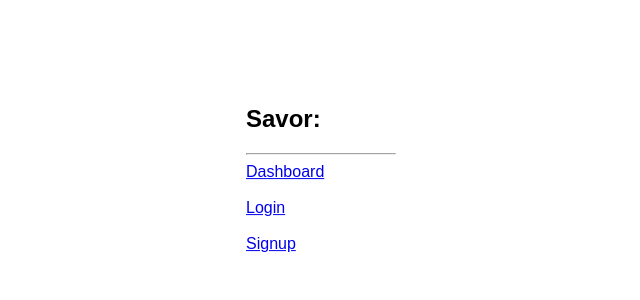
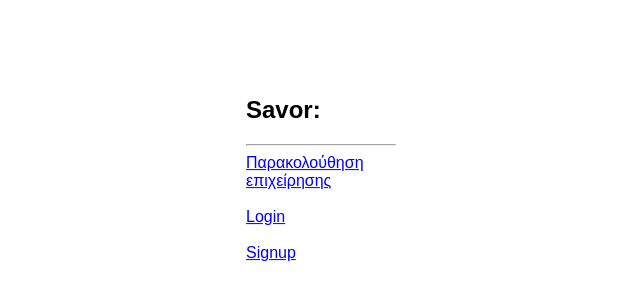
Before and after one commit to AthBar/Savor-app-dev, a React (Vite) app: page / in a window 1280 px wide. Shown: the part 222-522 px from the top of the page, without its empty margins (319-959 px from the left). Built offline with nearby package versions, Linux system fonts and the light colour scheme; no server answers.

Commit message:
Minor changes

```diff
--- a/src/Homepage.jsx
+++ b/src/Homepage.jsx
@@ -5,7 +5,7 @@ export default function(){
         <h2>Savor:</h2>
         <hr/>
         <div style={{display:"flex",flexDirection:"column"}}>
-            <a href="/dashboard">Dashboard</a><br/>
+            <a href="/watch">Παρακολούθηση επιχείρησης</a><br/>
             <Link to="/auth/login">Login</Link><br/>
             <Link to="/auth/signup">Signup</Link><br/>
         </div>
--- a/src/common/WebsocketHandler.js
+++ b/src/common/WebsocketHandler.js
@@ -57,7 +57,7 @@ export class WebsocketHandler extends MyEventTarget{
             }
             else if(e.code==1000){
                 this.do("expected-close")
-                console.log("Websocket closed expectedly. No reconnection attempts will be made");
+                console.log("Websocket closed expectedly. No reconnection attempts will be made",e);
             }
             else{
                 console.warn("WebSocket closed with unknown close frame. Please notify support: ",e);
--- a/src/main.jsx
+++ b/src/main.jsx
@@ -16,7 +16,6 @@ function App() {
         <Route path="/auth/*" element={<AuthPage/>}/>
         <Route path="/krouseis" element={<CollisionSimulator/>}/>
         <Route path="/pedio" element={<Pedio/>}/>
-        <Route path="/not-open" element="Place is closed"/>
         <Route path="/test/*" element={<TestPage/>}/>
         <Route path="*" element="404"/>
     </Routes>
--- a/src/owner/ListenerAppBase.jsx
+++ b/src/owner/ListenerAppBase.jsx
@@ -60,7 +60,7 @@ function OrderHistoryOverview({orderList,table,setOrder}){
                 {
                     Array.isArray(orderList)&&orderList.length>0?
                     orderList.toReversed().map((r,i)=>
-                        <div key={i} className={"history-order"+(!r.accepted&&!r.rejected?" pending-order":"")} onClick={()=>setOrder(r)}>{table}-{orderList.length-i} ({timeString(r.time)})</div>
+                        <div key={i} className={"history-order"+(!r.accepted&&!r.rejected&&!r.delivered?" pending-order":"")} onClick={()=>setOrder(r)}>{table}-{orderList.length-i} ({timeString(r.time)})</div>
                     ):
                     <div className="no-orders content-centered">Καμία παραγγελία</div>
                 }
--- a/src/watch/PlaceSelector.jsx
+++ b/src/watch/PlaceSelector.jsx
@@ -16,10 +16,10 @@ export default function PlaceSelection(){
     const [list,setList] = useState(null);
 
     useEffect(()=>{
-        API("/dashboard/places").then(l=>{
+        API("/dashboard/places").then(l=>{console.log(l)
             if(l.success)setList(l.data);
             else location.replace("/auth/login?next=%2Fwatch");
-        },()=>{debugger});
+        },()=>{});
     },[]);
     if(!list)return "Loading...";
 
```
